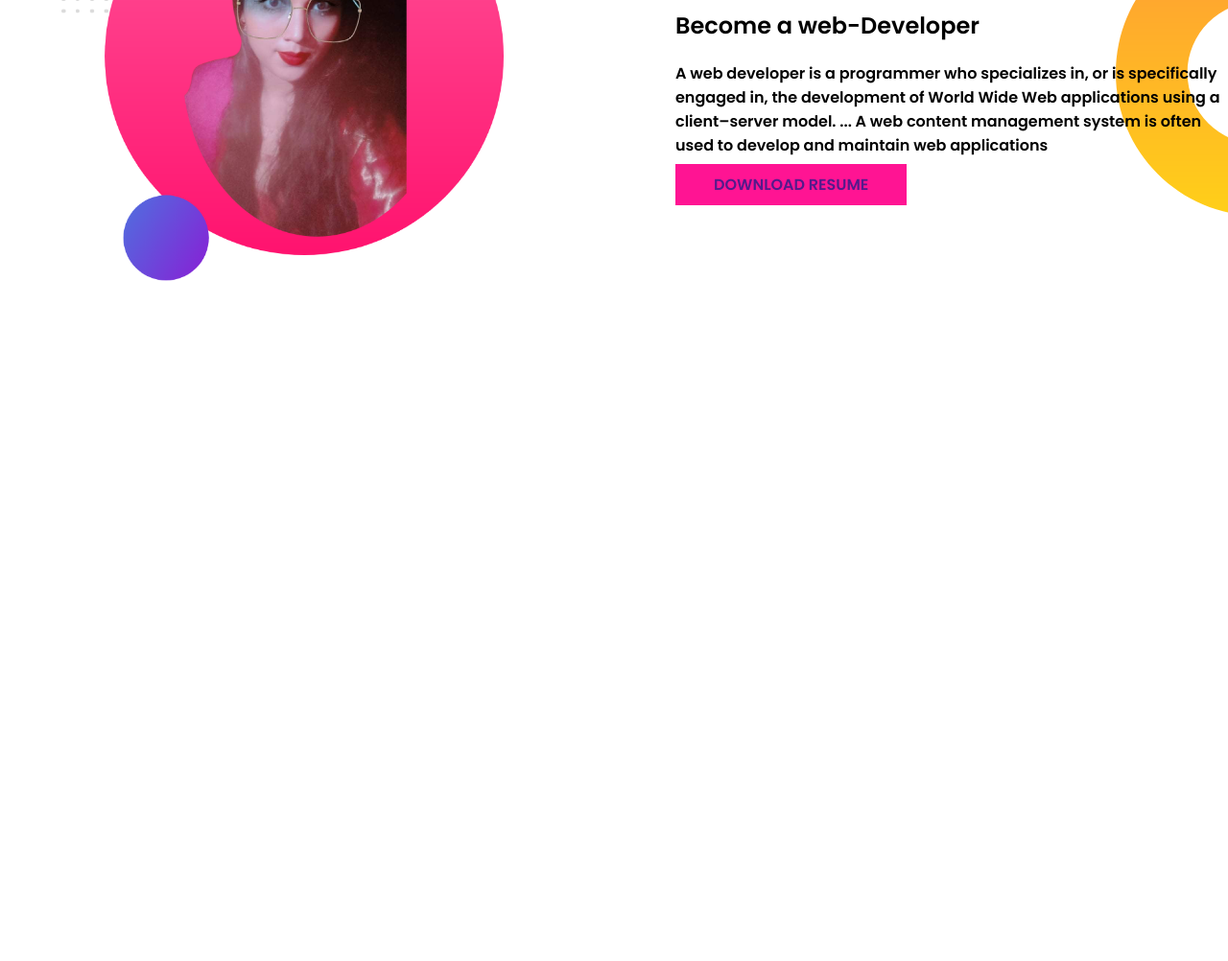
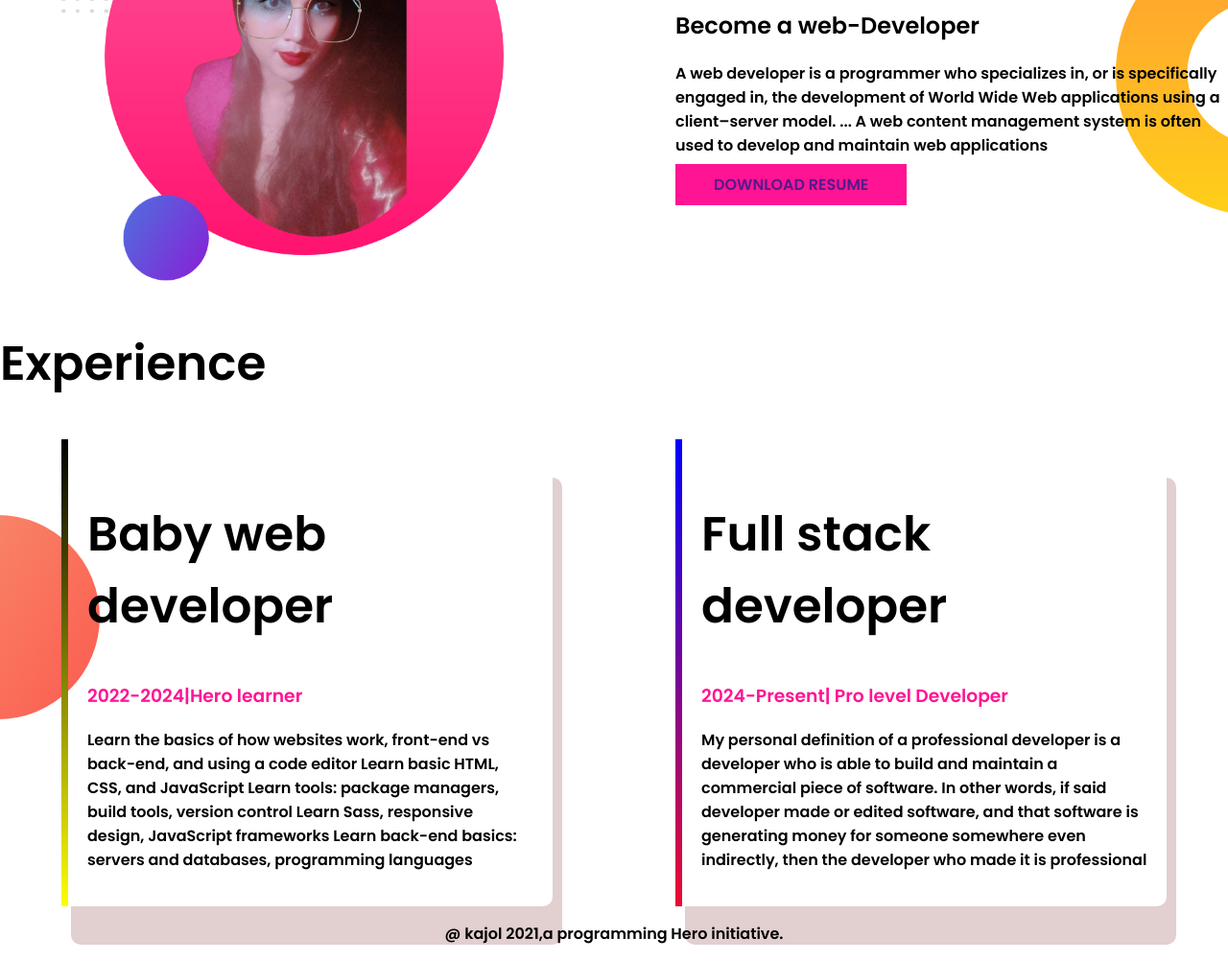
Before and after one commit to kajoldas/kazolis-portfolio, a plain HTML site: page index.html in a window 1280 px wide. Shown: the part 599-1601 px from the top of the page at 96% size. Before the commit the page ends 899 px from the top, so only its background shows below. Drawn offline with Linux system fonts and the light colour scheme.

Commit message:
added footer

```diff
--- a/index.html
+++ b/index.html
@@ -13,7 +13,7 @@
 </head>
 
 <body>
-    <section class="top-banner">
+    <section class="top-banner flexible-container">
         <div class="half-width">
             <h1>Welcome To</h1>
             <h1><span class="pink-color">kajol's</span> Univers</h1>
@@ -30,7 +30,7 @@
             <img src="kajol.png" alt="">
         </div>
     </section>
-    <section class="dream-big">
+    <section class="dream-big flexible-container">
         <div class="half-width">
             <img src="my-bg2.png" alt="">
         </div>
@@ -44,6 +44,37 @@
         </div>
 
     </section>
+    <section class="experience-area">
+        <h1>Experience</h1>
+        <div class="flexible-container">
+            <div id="full-stack" class="experience-item">
+                <h1>Baby web developer</h1>
+                <h3 class="pink-color">2022-2024|Hero learner </h3>
+                <p>Learn the basics of how websites work, front-end vs back-end, and using a code editor
+                    Learn basic HTML, CSS, and JavaScript
+                    Learn tools: package managers, build tools, version control
+                    Learn Sass, responsive design, JavaScript frameworks
+                    Learn back-end basics: servers and databases, programming languages</p>
+
+            </div>
+            <div id="web-dev-experience" class="experience-item">
+                <h1>Full stack developer</h1>
+                <h3 class="pink-color">2024-Present| Pro level Developer </h3>
+                <p>
+                    My personal definition of a professional developer is a developer who is able to build and maintain
+                    a
+                    commercial piece of software. In other words, if said developer made or edited software, and that
+                    software is generating money for someone somewhere even indirectly, then the developer who made it
+                    is
+                    professional
+                </p>
+            </div>
+        </div>
+
+    </section>
+    <footer>
+        <p>@ kajol 2021,a programming Hero initiative.</p>
+    </footer>
 </body>
 
 </html>
--- a/style.css
+++ b/style.css
@@ -8,7 +8,7 @@ h1{
 .pink-color{
     color: deeppink;
 }
-section{
+.flexible-container{
     display: flex;
     margin-bottom: 100;
 }
@@ -38,3 +38,30 @@ section{
 
 
 }
+.experience-area{
+    background-image: url(images/exp-bg.png);
+    background-repeat: no-repeat;
+    background-position: left;
+}
+.experience-item{
+    width: 40%;
+    margin-left: 5%;
+    margin-right: 5%;
+    box-shadow: 10px 40px rgba(109, 17, 17, 0.199) ;
+    padding: 20px;
+    border-radius: 10px;
+
+}
+#web-dev-experience{
+    border-left: 7px solid;
+  border-image: linear-gradient(blue,rgb(236, 11, 48));
+  border-image-slice: 1;
+}
+#full-stack{
+    border-left:7px solid ;
+    border-image: linear-gradient(black,yellow);
+    border-image-slice: 1;
+}
+footer p {
+    text-align: center;
+}
```
